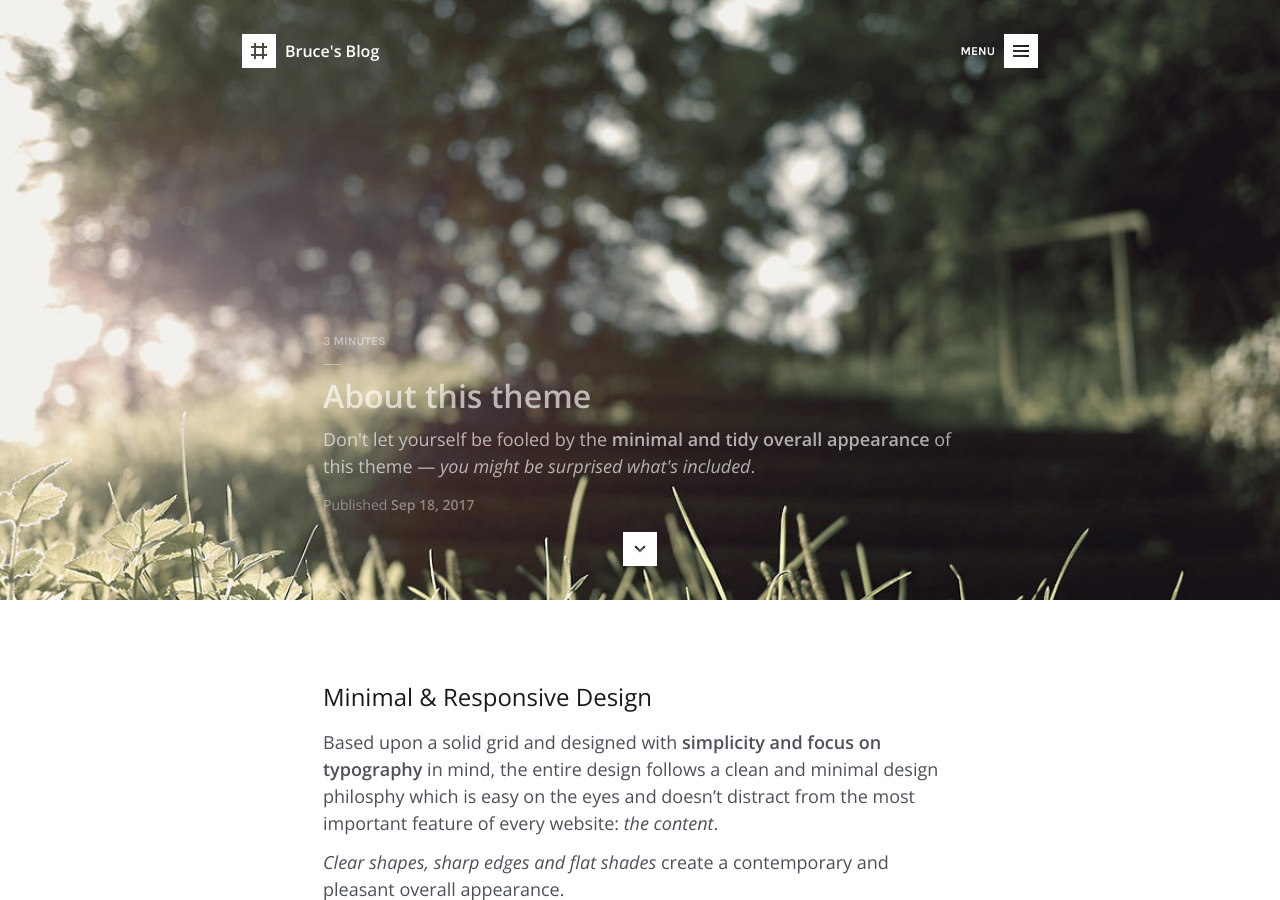
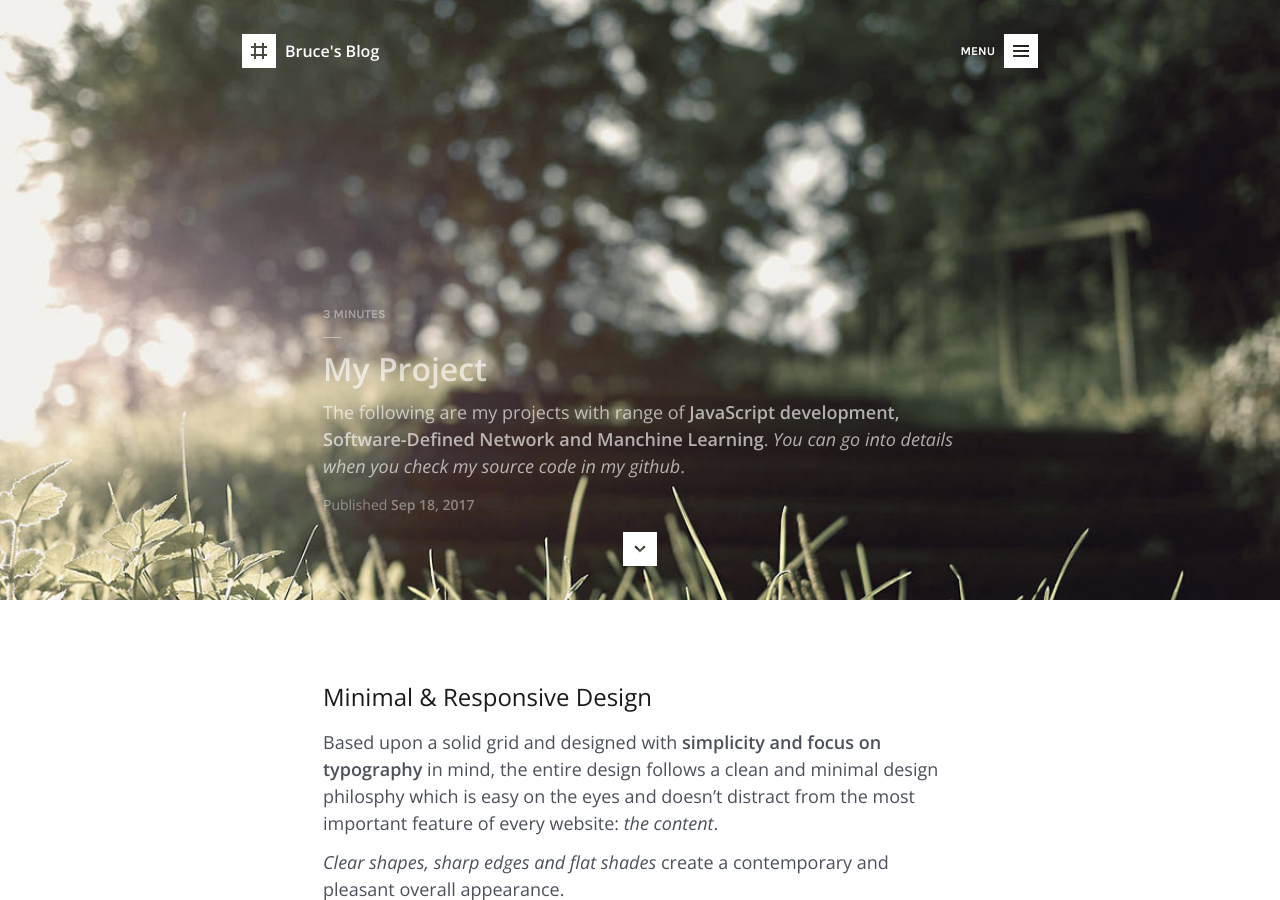
Before and after one commit to Brucegx/brucegx.github.io, a Jekyll site: the page built from my-project.md, in a window 1280 px wide and 900 px high. Built offline with Jekyll 4.4.1, drawn with Linux system fonts in a browser that asks for light colours.

Commit message:
modify my project

```diff
--- a/about.md
+++ b/my-project.md
@@ -1,13 +1,14 @@
 ---
 
 layout:			default
-title:  		About this theme
+title:  		My Project
 type:			page
 navigation: 	true
 
 date:   		2017-09-18
-excerpt: 		Don't let yourself be fooled by the <b>minimal and tidy overall appearance</b> of this theme — <i>you might be surprised what's included</i>.
-gradient: 		2
+excerpt: 		The following are my projects with range of <b> JavaScript development, Software-Defined Network and Manchine Learning</b>. <i> You can go into details when you check my source code in my github</i>.
+
+gradient: 		5
 image: 			header-2.jpg
 
 ---
```
